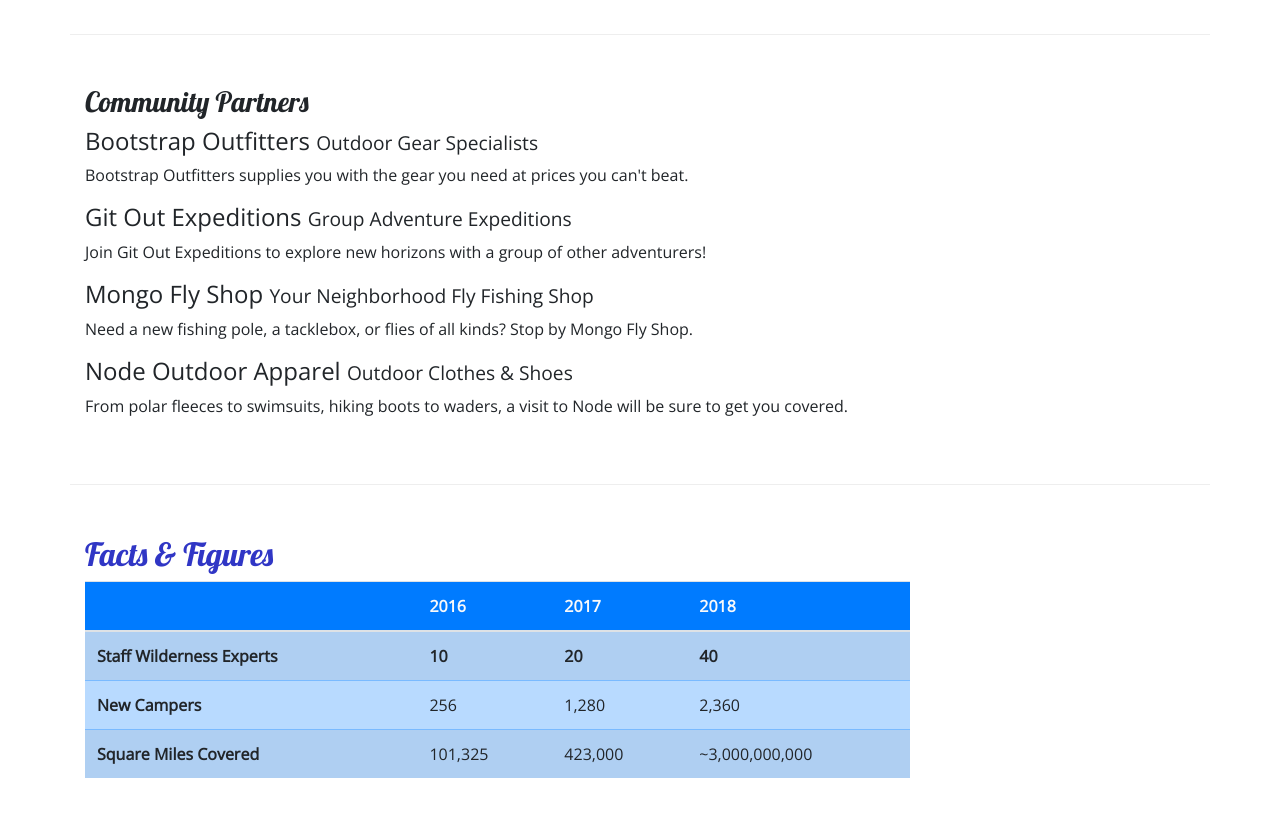
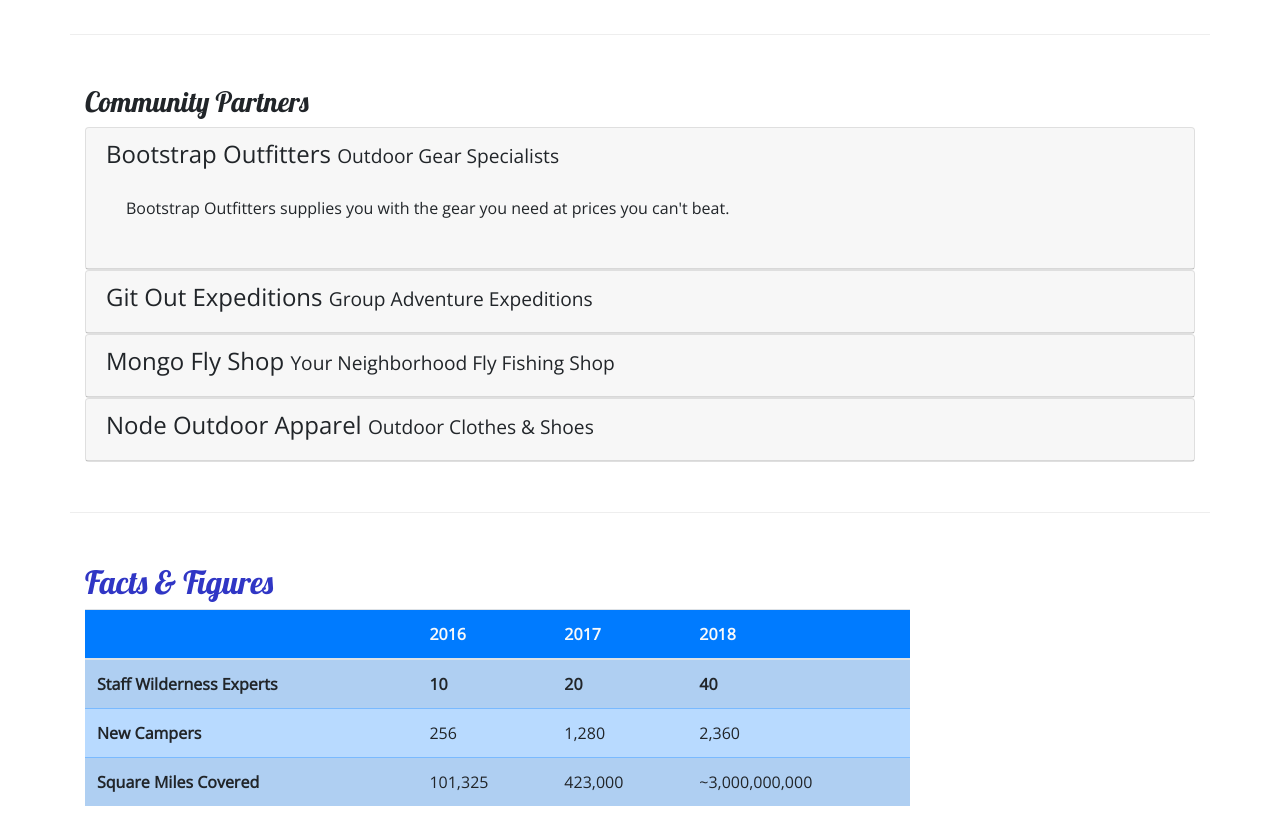
Before and after one commit to afrochef22/my-campsite, a website: page aboutus.html in a window 1280 px wide. Shown: the part 800-1625 px from the top of the page. Drawn offline with nearby package versions, Linux system fonts and the light colour scheme.

Commit message:
Accordion

```diff
--- a/aboutus.html
+++ b/aboutus.html
@@ -101,14 +101,65 @@
         <div class="row row-content">
             <div class="col-12">
                 <h3>Community Partners</h3>
-                <h4>Bootstrap Outfitters <small>Outdoor Gear Specialists</small></h4>
-                <p class="d-none d-sm-block">Bootstrap Outfitters supplies you with the gear you need at prices you can't beat.</p>
-                <h4>Git Out Expeditions <small>Group Adventure Expeditions</small></h4>
-                <p class="d-none d-sm-block"> Join Git Out Expeditions to explore new horizons with a group of other adventurers!</p>
-                <h4>Mongo Fly Shop <small>Your Neighborhood Fly Fishing Shop</small></h4>
-                <p class="d-none d-sm-block">Need a new fishing pole, a tacklebox, or flies of all kinds? Stop by Mongo Fly Shop.</p>
-                <h4>Node Outdoor Apparel <small>Outdoor Clothes & Shoes</small></h4>
-                <p class="d-none d-sm-block">From polar fleeces to swimsuits, hiking boots to waders, a visit to Node will be sure to get you covered.</p>
+
+                <div id="accordion">
+                    <div class="card">
+                        <div role="tab" class="card-header">
+                            <h4>
+                                <a data-toggle="collapse" data-target="#bootstrap">
+                                    Bootstrap Outfitters <small>Outdoor Gear Specialists</small>
+                                </a>
+                            </h4>
+                            <div class="collapse show" id="bootstrap" data-parent="#accordion">
+                                <div class="card-body">
+                                    <p class="d-none d-sm-block">Bootstrap Outfitters supplies you with the gear you need at prices you can't beat.</p>
+                                </div>
+                            </div>
+                        </div>
+                    </div>
+                    <div class="card">
+                        <div role="tab" class="card-header">
+                            <h4>
+                                <a class="collapsed" data-toggle="collapse" data-target="#git">
+                                    Git Out Expeditions <small>Group Adventure Expeditions</small>
+                                </a>
+                            </h4>
+                            <div class="collapse" id="git" data-parent="#accordion">
+                                <div class="card-body">
+                                    <p class="d-none d-sm-block"> Join Git Out Expeditions to explore new horizons with a group of other adventurers!</p>
+                                </div>
+                            </div>
+                        </div>
+                    </div>
+                    <div class="card">
+                        <div role="tab" class="card-header">
+                            <h4>
+                                <a class="collapsed" data-toggle="collapse" data-target="#mongo">
+                                    Mongo Fly Shop <small>Your Neighborhood Fly Fishing Shop</small>
+                                </a>
+                            </h4>
+                            <div class="collapse" id="mongo" data-parent="#accordion">
+                                <div class="card-body">
+                                    <p class="d-none d-sm-block">Need a new fishing pole, a tacklebox, or flies of all kinds? Stop by Mongo Fly Shop.</p>
+                                </div>
+                            </div>
+                        </div>
+                    </div>
+                    <div class="card">
+                        <div role="tab" class="card-header">
+                            <h4>
+                                <a class="collapsed" data-toggle="collapse" data-target="#node">
+                                    Node Outdoor Apparel <small>Outdoor Clothes & Shoes</small>
+                                </a>
+                            </h4>
+                            <div class="collapse" id="node" data-parent="#accordion">
+                                <div class="card-body">
+                                    <p class="d-none d-sm-block">From polar fleeces to swimsuits, hiking boots to waders, a visit to Node will be sure to get you covered.</p>
+                                </div>
+                            </div>
+                        </div>
+                    </div>
+                </div>
             </div>
         </div>
 
--- a/css/styles.css
+++ b/css/styles.css
@@ -36,3 +36,11 @@
 .navbar {
     background-color: #901cad;
 }
+
+
+
+a, a:hover {
+    color: inherit;
+    text-decoration: none;
+    cursor: pointer;
+}
```
Also changed, not shown: index.html (+5 -5 lines).
